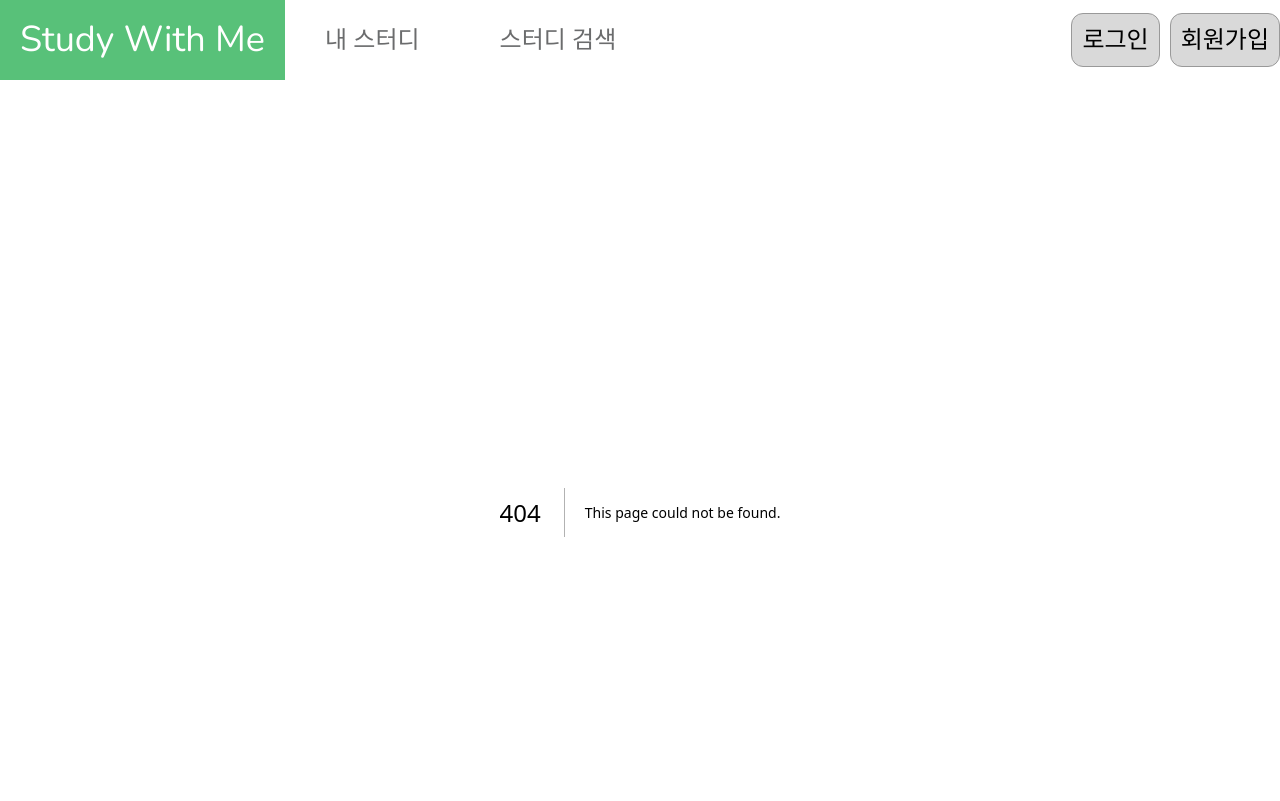
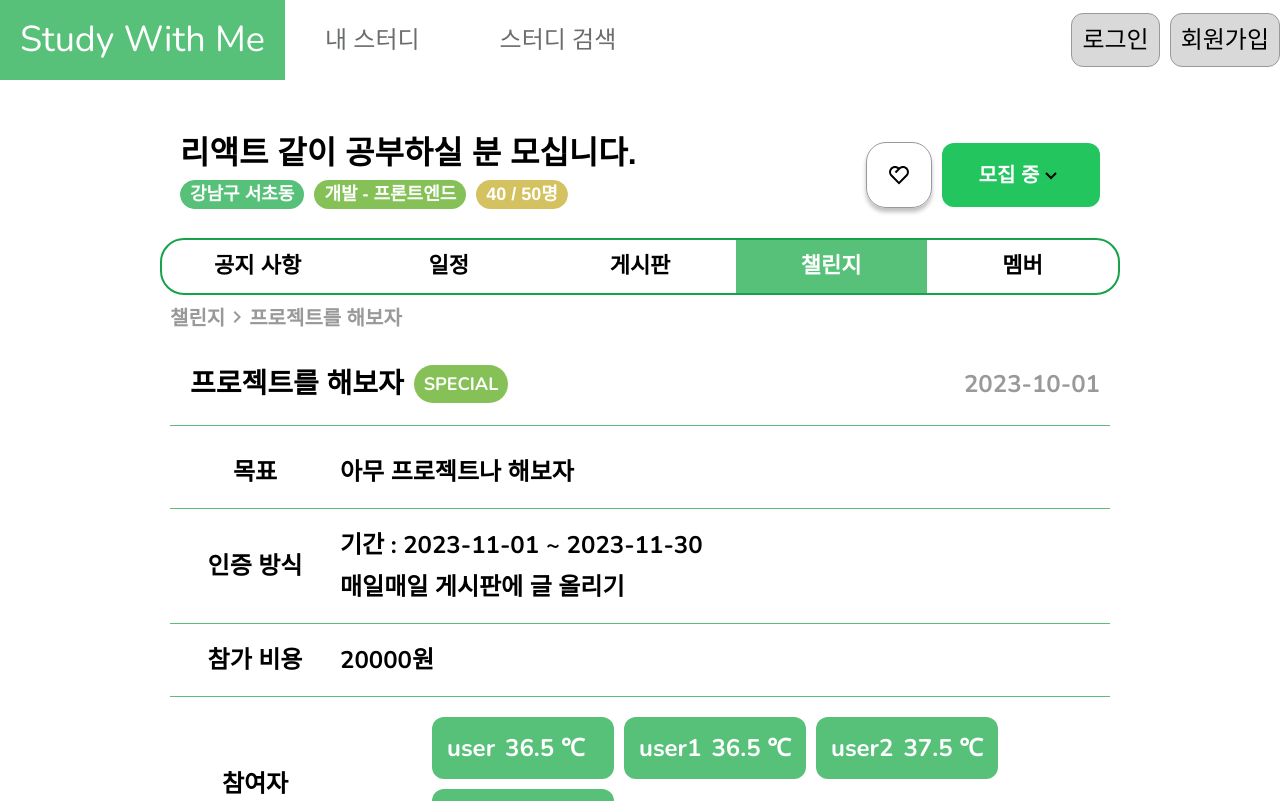
Before and after one commit to Team-Do-Nothing/swithme-frontend, a Next.js app: page /mygroup/1/challenge/1 in a window 1280 px wide. Before the commit this address had no page. Shown: the top 801 px of the page. Built offline with nearby package versions, Linux system fonts and the light colour scheme.

Commit message:
[feat] #62 챌린지 상세 보기 페이지 기본 UI 구현 및 api 구현

```diff
--- /dev/null
+++ b/src/app/api/mygroup/challenge/route.ts
@@ -0,0 +1,27 @@
+import axios from "axios";
+import DUMMY_DATA from "./data.json"
+import { NextResponse } from "next/server";
+
+interface Data {
+  challengeId : number,
+    studyId : number,
+    title :string,
+    goal : string,
+    startDate : string,
+    endDate : string,
+    challengeFee : number,
+    checkFormat : string,
+    challengeState : "DAILY" | "SPECIAL",
+    challengeFeeAll : number
+}
+
+export async function GET (request : Request) {
+  const studyId = request.url.split("studyId=")[1];
+  const challengeId = request.url.split("challengeId=")[1];
+  // const challengeList = axios.get(`${process.env.NEXT_PUBLIC_SERVER_URI}/challenge/getChallenge?studyId=${studyId}`);
+  const challengeList : Data[] = DUMMY_DATA as Data[];
+  if(challengeId!==undefined) {
+    return NextResponse.json(challengeList.filter(challenge=>challenge.challengeId===Number.parseInt(challengeId))[0]);
+  }
+  return NextResponse.json(challengeList);
+}
--- /dev/null
+++ b/src/app/mygroup/[id]/challenge/[challengeId]/page.tsx
@@ -0,0 +1,143 @@
+"use client";
+
+import MyGroupHeader from "@/components/MyGroup/MyGroupHeader";
+import { Challenge } from "@/redux/interface";
+import axios from "axios";
+import Link from "next/link";
+import { useEffect, useState } from "react";
+import { MdNavigateNext } from "react-icons/md";
+
+const ChallengeMemberCard = ({
+  data,
+}: {
+  data: { name: string; temperature: number };
+}) => {
+  return (
+    <div className="flex justify-start items-center flex-grow-0 flex-shrink-0 relative overflow-hidden gap-2.5 p-[15px] rounded-xl bg-primary-100">
+      <p className="flex-grow-0 flex-shrink-0 text-2xl font-bold text-left text-white">
+        {data.name}
+      </p>
+      <p className="flex-grow-0 flex-shrink-0 text-2xl font-bold text-left text-white">
+        {data.temperature} ℃
+      </p>
+    </div>
+  );
+};
+
+const ChallengeDetail = ({
+  params,
+}: {
+  params: { id: string; challengeId: string };
+}) => {
+  const [data, setData] = useState<Challenge>();
+  const memberList = [
+    {
+      name: "user",
+      temperature: 36.5,
+    },
+    {
+      name: "user1",
+      temperature: 36.5,
+    },
+    {
+      name: "user2",
+      temperature: 37.5,
+    },
+    {
+      name: "user3",
+      temperature: 36.5,
+    },
+  ];
+
+  useEffect(() => {
+    const getData = async () => {
+      const data: Challenge = await (
+        await axios.get(
+          `/api/mygroup/challenge?challengeId=${params.challengeId}`
+        )
+      ).data;
+      setData(data);
+    };
+
+    getData();
+  }, [params.challengeId]);
+
+  return (
+    <>
+      <MyGroupHeader />
+      <div className="flex flex-col justify-start items-center self-stretch flex-grow overflow-hidden gap-2.5">
+        <div className="flex flex-col justify-start items-start self-stretch flex-grow overflow-hidden">
+          <div className="flex justify-start items-start self-stretch flex-grow-0 flex-shrink-0 relative overflow-hidden gap-2.5 p-2.5">
+            <p className="flex flex-grow-0 flex-shrink-0 text-xl font-bold text-left text-[#999]">
+              <Link href={`/mygroup/${params.id}/challenge`}>챌린지</Link>
+              <MdNavigateNext className="!relative !w-[24px] !h-[24px]" />
+              {data?.title}
+            </p>
+          </div>
+          <div className="flex flex-col justify-start items-center self-stretch flex-grow overflow-hidden px-2.5">
+            <div className="flex justify-between items-center self-stretch flex-grow-0 flex-shrink-0 relative overflow-hidden p-2.5 border-t-0 border-r-0 border-b border-l-0 border-[#58c179]">
+              <div className="flex justify-center items-center flex-grow-0 flex-shrink-0 relative overflow-hidden gap-2.5 p-2.5 text-[28px] font-bold text-left text-black">
+                {data?.title}
+                <div className="flex flex-col justify-start items-center flex-grow-0 flex-shrink-0 relative overflow-hidden gap-2.5 px-2.5 py-[5px] rounded-[20px] bg-[#86c158] text-lg font-bold text-center text-white">
+                  {data?.challengeState}
+                </div>
+              </div>
+              <p className="flex-grow-0 flex-shrink-0 text-2xl font-bold text-left text-[#999]">
+                {data?.dateCreated}
+              </p>
+            </div>
+            <div className="flex flex-col justify-start items-center self-stretch flex-grow overflow-hidden py-2.5">
+              <div className="flex justify-center items-center self-stretch flex-grow-0 flex-shrink-0 overflow-hidden p-2.5 border-t-0 border-r-0 border-b border-l-0 border-[#58c179]">
+                <div className="flex justify-center items-center flex-grow-0 flex-shrink-0 w-[150px] relative overflow-hidden gap-2.5 p-2.5 text-2xl font-bold text-left text-black">
+                  목표
+                </div>
+                <div className="flex flex-col justify-start items-start flex-grow relative overflow-hidden gap-2.5 p-2.5 text-2xl font-bold text-left text-black">
+                  {data?.goal}
+                </div>
+              </div>
+              <div className="flex justify-center items-center self-stretch flex-grow-0 flex-shrink-0 overflow-hidden p-2.5 border-t-0 border-r-0 border-b border-l-0 border-[#58c179]">
+                <div className="flex flex-col justify-start items-center flex-grow-0 flex-shrink-0 w-[150px] relative overflow-hidden gap-2.5 p-2.5 text-2xl font-bold text-left text-black">
+                  인증 방식
+                </div>
+                <div className="flex flex-col justify-center items-start flex-grow relative overflow-hidden gap-2.5 p-2.5 text-2xl font-bold text-left text-black">
+                  기간 : {data?.startDate} ~ {data?.endDate}
+                  <p className="flex-grow-0 flex-shrink-0 text-2xl font-bold text-left text-black">
+                    {data?.checkFormat}
+                  </p>
+                </div>
+              </div>
+              <div className="flex justify-center items-center self-stretch flex-grow-0 flex-shrink-0 overflow-hidden p-2.5 border-t-0 border-r-0 border-b border-l-0 border-[#58c179]">
+                <div className="flex flex-col justify-start items-center flex-grow-0 flex-shrink-0 w-[150px] relative overflow-hidden gap-2.5 p-2.5 text-2xl font-bold text-left text-black">
+                  참가 비용
+                </div>
+                <div className="flex flex-col justify-center items-start flex-grow relative overflow-hidden gap-2.5 p-2.5 text-2xl font-bold text-left text-black">
+                  {data?.challengeFee}원
+                </div>
+              </div>
+              <div className="flex justify-start items-center self-stretch flex-grow overflow-hidden p-2.5 border-t-0 border-r-0 border-b border-l-0 border-[#58c179]">
+                <div className="flex flex-col justify-start items-center flex-grow-0 flex-shrink-0 w-[150px] relative overflow-hidden gap-2.5 p-2.5 text-2xl font-bold text-left text-black">
+                  참여자
+                </div>
+                <div className="flex flex-col justify-start items-center self-stretch flex-grow overflow-hidden gap-2.5 p-2.5">
+                  <div className="grid grid-cols-3 flex-grow-0 flex-shrink-0 overflow-hidden gap-2.5">
+                    {memberList.map((member, key) => (
+                      <ChallengeMemberCard key={key} data={member} />
+                    ))}
+                  </div>
+                </div>
+              </div>
+            </div>
+            <div className="flex flex-col justify-start items-center self-stretch flex-grow-0 flex-shrink-0 overflow-hidden gap-2.5 p-2.5">
+              <div className="flex flex-col justify-center items-center flex-grow-0 flex-shrink-0 relative overflow-hidden gap-2.5 px-5 py-[15px] rounded-xl bg-[#86c158] text-xl font-semibold text-left text-white">
+                챌린지 참여하기
+              </div>
+            </div>
+          </div>
+        </div>
+      </div>
+      ;
+    </>
+  );
+};
+
+export default ChallengeDetail;
```
